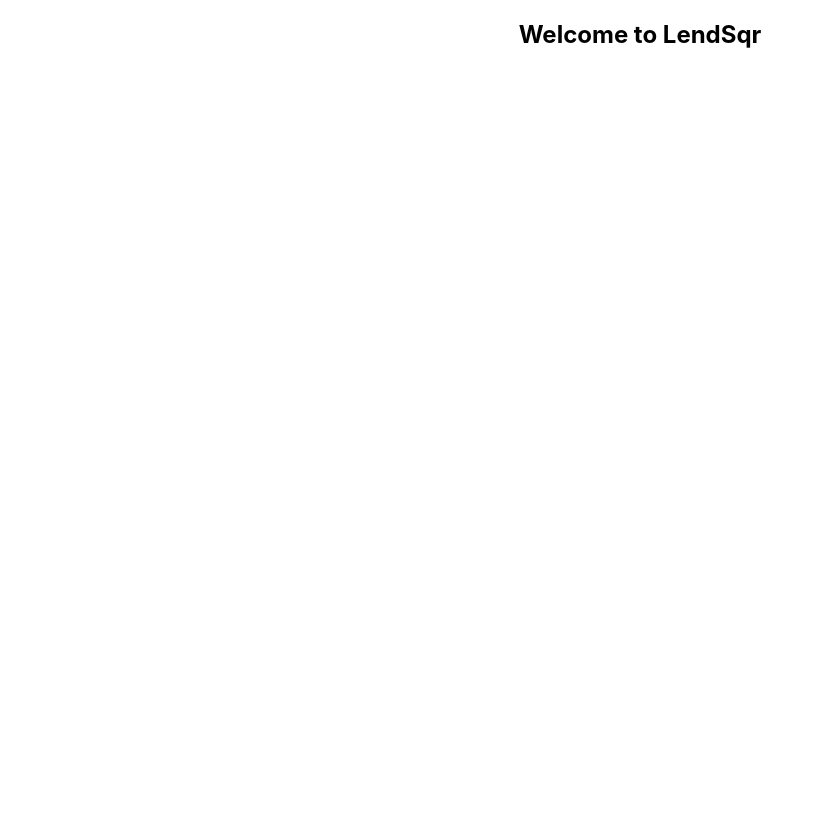
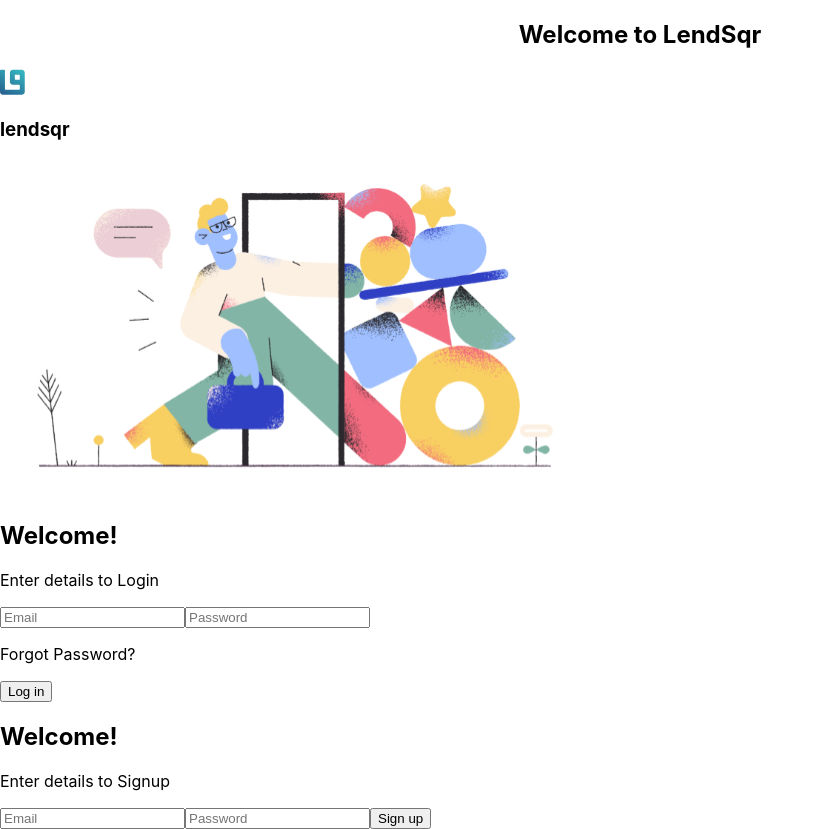
Before and after one commit to Ugboaja-Uchechi/lendsqr-fe-test, a React (Create React App) app: page /dashboard in a window 1280 px wide. Shown: the whole page, without its empty margins (0-824 px from the left). Before the commit the page ends 800 px from the top, so only its background shows below. Built offline with nearby package versions, Linux system fonts and the light colour scheme.

Commit message:
Create basic structure for login, signup, and dashboard components and add images

```diff
--- a/src/App.js
+++ b/src/App.js
@@ -1,10 +1,17 @@
 import './App.css';
+import Dashboard from './components/Dashboard';
+import Login from './components/Login';
+import Signup from './components/Signup';
 
 const App = () => {
   return (
-    <section className="App">
-      <h1>Welcome to LendSqr</h1>
-    </section>
+    <>
+      <section className="App">
+        <Dashboard />
+      </section>
+      <Login />
+      <Signup />
+    </>
   );
 }
 
--- /dev/null
+++ b/src/components/Dashboard.js
@@ -0,0 +1,9 @@
+import React from "react";
+
+const Dashboard = () => {
+  return (
+    <h1>Welcome to LendSqr</h1>
+  )
+}
+
+export default Dashboard;
--- /dev/null
+++ b/src/components/Login.js
@@ -0,0 +1,36 @@
+import React from "react";
+import Logo from "../assests/images/logo.svg";
+import Signin from "../assests/images/sign-in-img.svg"
+
+const Login = () => {
+  return (
+    <>
+      <section>
+        <div>
+          <div>
+            <img src={Logo} alt="LendSqr Logo" />
+          </div>
+            <h3>lendsqr</h3>
+          <div>
+            {/* Background Color: #fefefe */}
+            <img src={Signin} alt="An illustration of a man with a bag walking through a door" />
+          </div>
+        </div>
+        <div>
+          <div>
+            <h1>Welcome!</h1>
+            <p>Enter details to Login</p>
+          </div>
+          <div>
+            <input type="email" placeholder="Email" required />
+            <input type="text" placeholder="Password" required />
+            <p>Forgot Password?</p>
+            <button>Log in</button>
+          </div>
+        </div>
+      </section>
+    </>
+  )
+}
+
+export default Login;
--- /dev/null
+++ b/src/components/Signup.js
@@ -0,0 +1,21 @@
+import React from "react";
+
+const Signup = () => {
+  return (
+    <>
+      <section>
+          <div>
+            <h1>Welcome!</h1>
+            <p>Enter details to Signup</p>
+          </div>
+          <div>
+            <input type="email" placeholder="Email" required />
+            <input type="text" placeholder="Password" required />
+            <button>Sign up</button>
+          </div>
+      </section>
+    </>
+  )
+}
+
+export default Signup;
```
Also changed, not shown: src/assests/images/logo.svg (added), src/assests/images/sign-in-img.svg (added).
